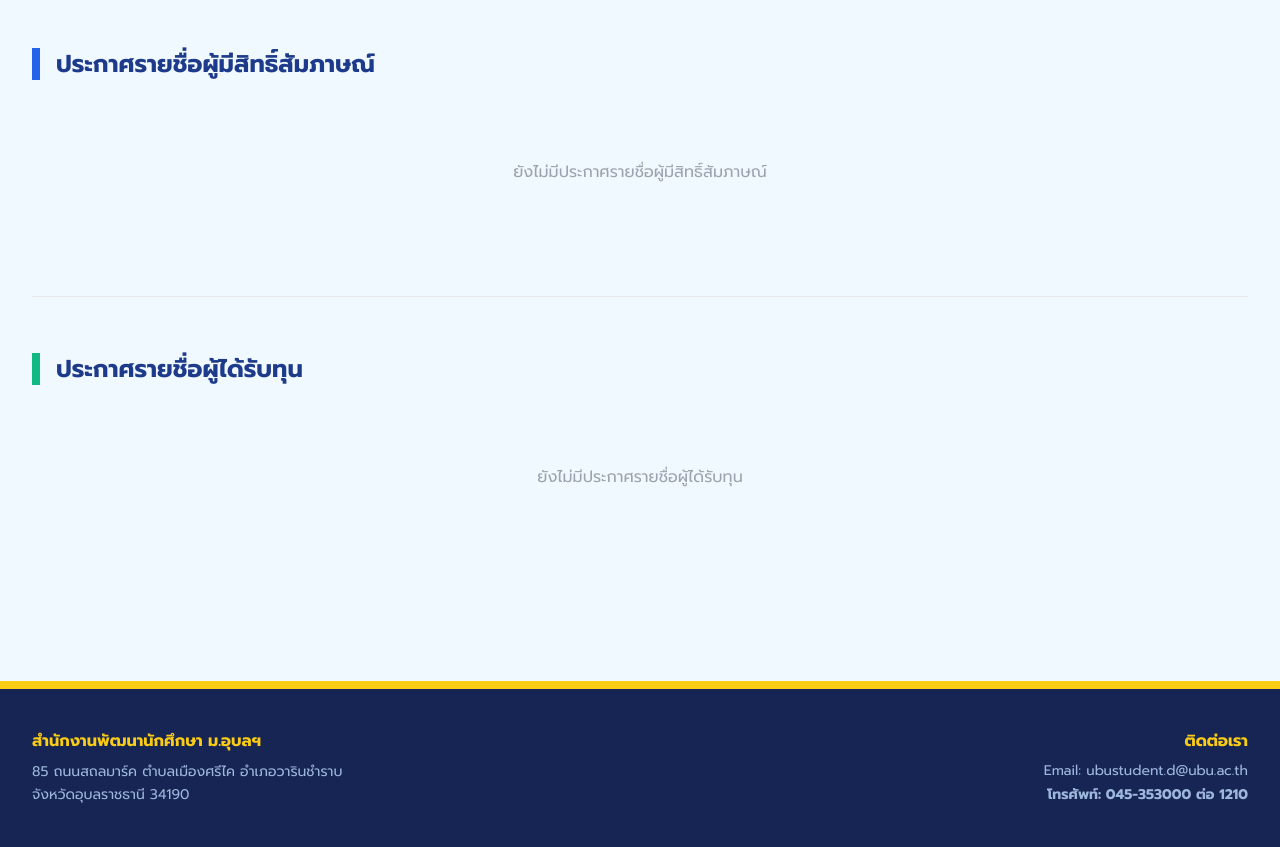
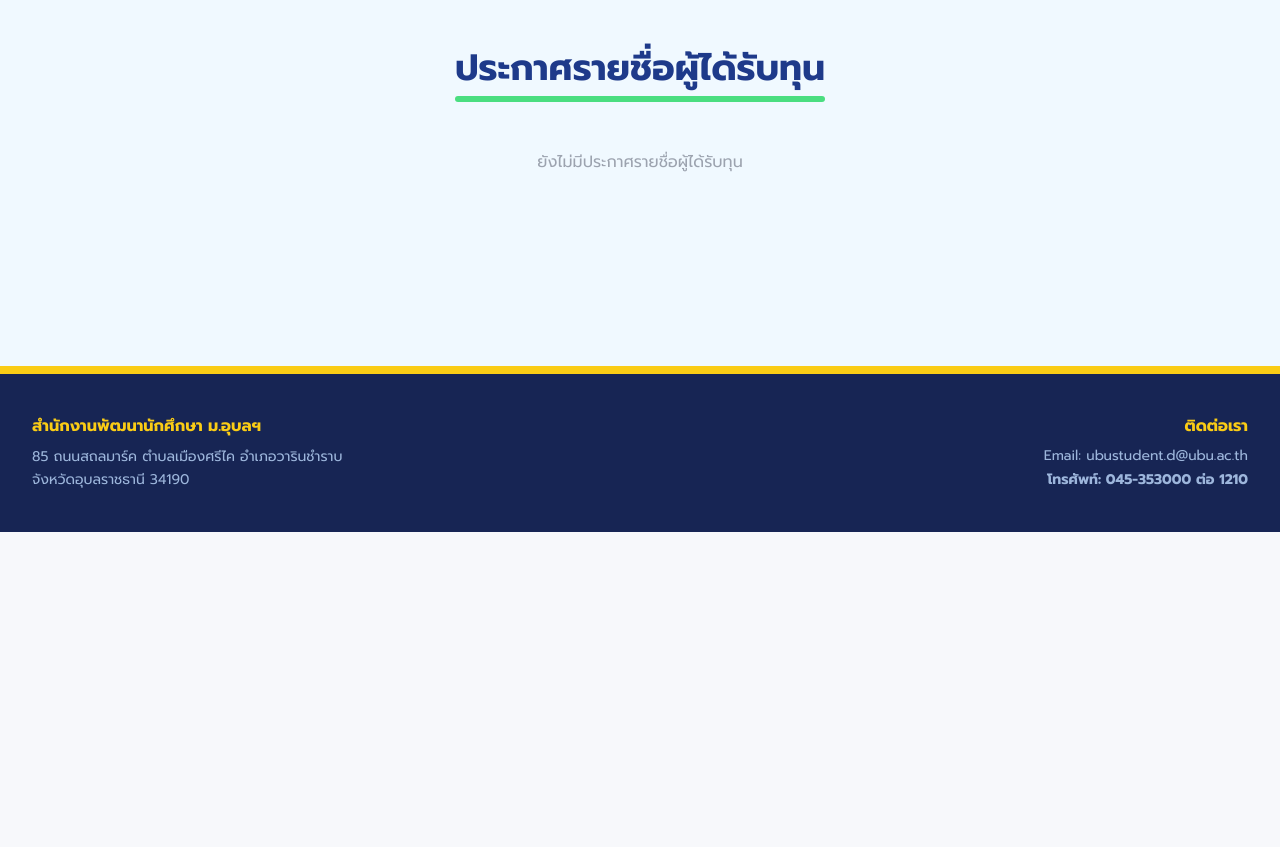
Before and after one commit to Chongdet/Scholarship-Management-System, a Flask app: page /student/scholarships in a window 1280 px wide. Shown: the part 312-1159 px from the top of the page. After the commit the page ends 844 px from the top, so only its background shows below. Run offline with Flask 3, Linux system fonts and the light colour scheme; a user stored in the database is signed in; some libraries are stand-ins or nearby versions.

Commit message:
ลบประกาศสัมภาษณ์เเละเเก้ตัวเเปรรายละเอียดทุนให้ตรง

```diff
--- a/templates/student/scholarships.html
+++ b/templates/student/scholarships.html
@@ -30,85 +30,13 @@
 </div>
 
 <!-- ══ PAGE CONTENT ══ -->
-<div class="max-w-7xl mx-auto px-4 md:px-8 pb-20">
-
-    <!-- ─── Section 1: รายชื่อผู้มีสิทธิ์สัมภาษณ์ ─── -->
-    <section class="mb-16">
-        <h2 class="text-2xl font-bold text-blue-900 mb-8 border-l-8 border-blue-600 pl-4">
-            ประกาศรายชื่อผู้มีสิทธิ์สัมภาษณ์
-        </h2>
-
-        <div class="grid grid-cols-1 sm:grid-cols-2 lg:grid-cols-3 gap-6">
-            {% for item in scholarships if item.status == 'interview' %}
-            <div class="bg-white rounded-2xl overflow-hidden shadow-md flex flex-col hover:shadow-xl transition-all duration-300 border border-gray-100 group card-hover">
-
-                <!-- Card Image -->
-                <div class="relative h-48 w-full overflow-hidden flex-shrink-0">
-                    {% if item.image %}
-                    <img src="{{ url_for('static', filename='uploads/' + item.image) }}" alt="{{ item.name }}"
-                         class="w-full h-full object-cover transition-transform duration-500 group-hover:scale-105">
-                    {% else %}
-                    <img src="https://images.unsplash.com/photo-1434030216411-0b793f4b4173?auto=format&fit=crop&q=80&w=600"
-                         alt="Scholarship Cover" class="w-full h-full object-cover transition-transform duration-500 group-hover:scale-105">
-                    {% endif %}
-                    <div class="absolute inset-0 bg-gradient-to-t from-black/60 via-transparent to-transparent"></div>
-                    <span class="absolute top-3 right-3 bg-white/90 backdrop-blur px-2.5 py-0.5 rounded-full text-[10px] font-bold text-blue-900 shadow-sm uppercase">UBU Scholarship</span>
-                    <span class="absolute bottom-3 left-3 bg-yellow-400 text-blue-900 px-2.5 py-0.5 rounded-full text-xs font-bold">ผู้มีสิทธิ์สัมภาษณ์</span>
-                </div>
-
-                <!-- Card Body -->
-                <div class="p-5 flex flex-col flex-1">
-                    <h3 class="text-lg font-extrabold text-blue-900 mb-4 leading-snug line-clamp-2">{{ item.name }}</h3>
-
-                    <div class="space-y-2 text-sm text-gray-700 mb-5 flex-1">
-                        <div class="flex justify-between border-b border-gray-100 pb-1.5">
-                            <span class="font-semibold text-gray-600">จำนวนทุน</span>
-                            <span class="font-bold text-blue-700">{{ item.quota if item.quota else 'ไม่ระบุ' }} ทุน</span>
-                        </div>
-                        <div class="flex justify-between border-b border-gray-100 pb-1.5">
-                            <span class="font-semibold text-gray-600">ทุนละ</span>
-                            <span class="font-bold text-blue-700">{{ "{:,.0f}".format(item.amount) }} บาท</span>
-                        </div>
-                        <div class="flex justify-between border-b border-gray-100 pb-1.5">
-                            <span class="font-semibold text-gray-600">ประเภท</span>
-                            <span class="font-bold text-blue-700">{{ item.category if item.category else 'ทุนทั่วไป' }}</span>
-                        </div>
-                        <div class="flex justify-between border-b border-gray-100 pb-1.5">
-                            <span class="font-semibold text-gray-600">เปิดรับสมัคร</span>
-                            <span class="font-bold text-blue-700 text-right">
-                                {{ item.start_date.strftime('%d/%m/%Y') if item.start_date else '-' }} – {{ item.end_date.strftime('%d/%m/%Y') if item.end_date else '-' }}
-                            </span>
-                        </div>
-                        <div class="flex justify-between">
-                            <span class="font-semibold text-gray-600">หน่วยงาน</span>
-                            <span class="font-bold text-blue-700">{{ item.provider if item.provider else 'มหาวิทยาลัย' }}</span>
-                        </div>
-                    </div>
-
-                    {% if item.id in recipients and recipients[item.id]|length > 0 %}
-                    <button onclick="document.getElementById('modal_{{ item.id }}').showModal()"
-                            class="w-full bg-yellow-400 hover:bg-yellow-500 text-blue-900 font-bold py-2.5 rounded-xl transition-all active:scale-95 shadow-sm">
-                        ตรวจสอบรายชื่อ
-                    </button>
-                    {% else %}
-                    <button disabled class="w-full bg-gray-100 text-gray-400 font-bold py-2.5 rounded-xl cursor-not-allowed">
-                        รอประกาศรายชื่อ
-                    </button>
-                    {% endif %}
-                </div>
-            </div>
-            {% else %}
-            <p class="text-gray-400 col-span-full text-center py-12 text-base">ยังไม่มีประกาศรายชื่อผู้มีสิทธิ์สัมภาษณ์</p>
-            {% endfor %}
-        </div>
-    </section>
-
-    <hr class="border-gray-200 mb-14">
+<div class="max-w-7xl text-center mx-auto px-10 md:px-2 pb-20">
 
     <!-- ─── Section 2: รายชื่อผู้ได้รับทุน ─── -->
     <section class="mb-16">
-        <h2 class="text-2xl font-bold text-blue-900 mb-8 border-l-8 border-emerald-500 pl-4">
+        <h2 class="text-4xl font-extrabold text-blue-900 inline-block relative">
             ประกาศรายชื่อผู้ได้รับทุน
+            <div class="h-1.5 w-full bg-green-400 mt-2 rounded-full"></div>
         </h2>
 
         <div class="grid grid-cols-1 sm:grid-cols-2 lg:grid-cols-3 gap-6">
@@ -136,7 +64,7 @@
                     <div class="space-y-2 text-sm text-gray-700 mb-5 flex-1">
                         <div class="flex justify-between border-b border-gray-100 pb-1.5">
                             <span class="font-semibold text-gray-600">จำนวนทุน</span>
-                            <span class="font-bold text-emerald-700">{{ item.quota if item.quota else 'ไม่ระบุ' }} ทุน</span>
+                            <span class="font-bold text-emerald-700">{{ item.number_of_scholarships if item.number_of_scholarships else 'ไม่ระบุ' }} ทุน</span>
                         </div>
                         <div class="flex justify-between border-b border-gray-100 pb-1.5">
                             <span class="font-semibold text-gray-600">ทุนละ</span>
@@ -144,7 +72,7 @@
                         </div>
                         <div class="flex justify-between border-b border-gray-100 pb-1.5">
                             <span class="font-semibold text-gray-600">ประเภท</span>
-                            <span class="font-bold text-emerald-700">{{ item.category if item.category else 'ทุนทั่วไป' }}</span>
+                            <span class="font-bold text-emerald-700">{{ item.scholarship_type if item.scholarship_type else 'ทุนทั่วไป' }}</span>
                         </div>
                         <div class="flex justify-between border-b border-gray-100 pb-1.5">
                             <span class="font-semibold text-gray-600">เปิดรับสมัคร</span>
--- a/templates/student/status.html
+++ b/templates/student/status.html
@@ -24,7 +24,7 @@
                     <tr class="hover:bg-gray-50 transition-colors">
                         <td class="p-4 border-b text-center">{{ loop.index + (pagination.page - 1) * pagination.per_page }}</td>
                         <td class="p-4 border-b font-medium">{{ app.scholarship.name }}</td>
-                        <td class="p-4 border-b text-center">{{ app.scholarship_type if app.sscholarship_type else 'ทุนทั่วไป' }}</td>
+                        <td class="p-4 border-b text-center">{{ app.scholarship_type if app.scholarship_type else 'ทุนทั่วไป' }}</td>
                         <td class="p-4 border-b text-center">{{ app.provider if app.provider else 'มหาวิทยาลัย'}}</td>
                         <td class="p-4 border-b text-center">
                             <div class="flex flex-wrap gap-2 justify-center max-w-[120px] mx-auto">
--- a/templates/student/status_detail.html
+++ b/templates/student/status_detail.html
@@ -65,7 +65,7 @@
                     <h3 class="mt-8 text-2xl font-bold text-gray-800 border-l-4 border-blue-500 pl-3">ข้อมูลทุน</h3>
                     <div class="bg-gray-50 p-6 rounded-2xl space-y-3 shadow-sm">
                         <p><strong class="text-xl text-gray-600">ชื่อทุน:</strong> <span class="text-xl text-gray-800 font-medium">{{ app.scholarship.name }}</span></p>
-                        <p><strong class="text-xl text-gray-600">จำนวนทุน:</strong> <span class="text-xl text-gray-800">{{ app.number_of_scholarships if number_of_scholarships else 'ไม่จำกัดจำนวน' }} ทุน</span></p>
+                        <p><strong class="text-xl text-gray-600">จำนวนทุน:</strong> <span class="text-xl text-gray-800">{{ app.number_of_scholarships if app.number_of_scholarships else 'ไม่จำกัดจำนวน' }} ทุน</span></p>
                         <p><strong class="text-xl text-gray-600">ทุนละ:</strong> <span class="text-xl text-gray-800">{{ app.scholarship.amount }} บาท</span></p>
                         <p><strong class="text-xl text-gray-600">ประเภททุน:</strong> <span class="text-xl text-gray-800">{{ app.scholarship_type if app.scholarship_type else 'ทุนทั่วไป' }}</span></p>
                         <p><strong class="text-xl text-gray-600">คณะ/หน่วยงาน:</strong> <span class="text-xl text-gray-800">{{ app.scholarship.provider if app.scholarship.provider else 'มหาวิทยาลัย' }}</span></p>
```
Also changed, not shown: scholarship.db (deleted), 4 other files.
